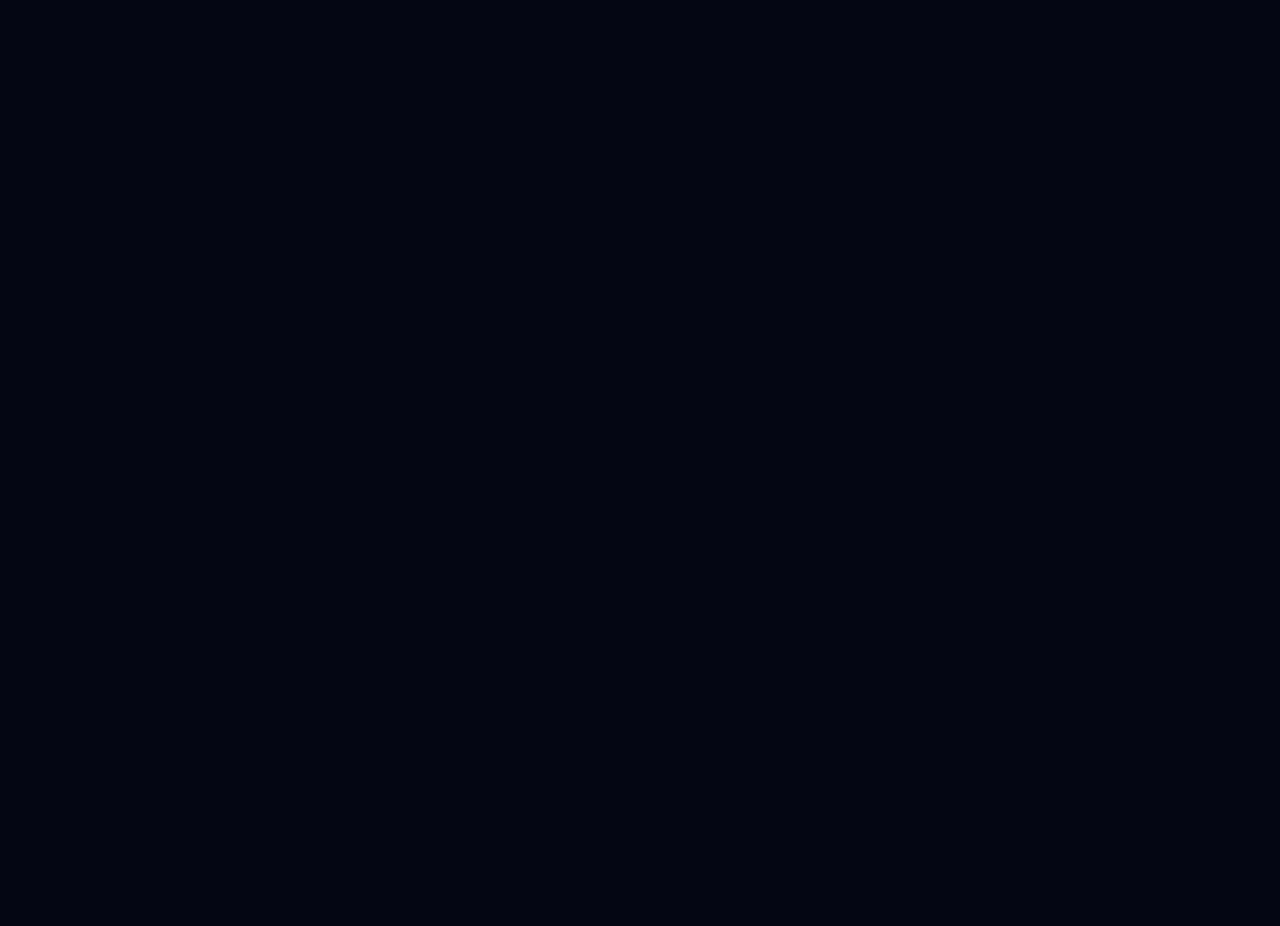
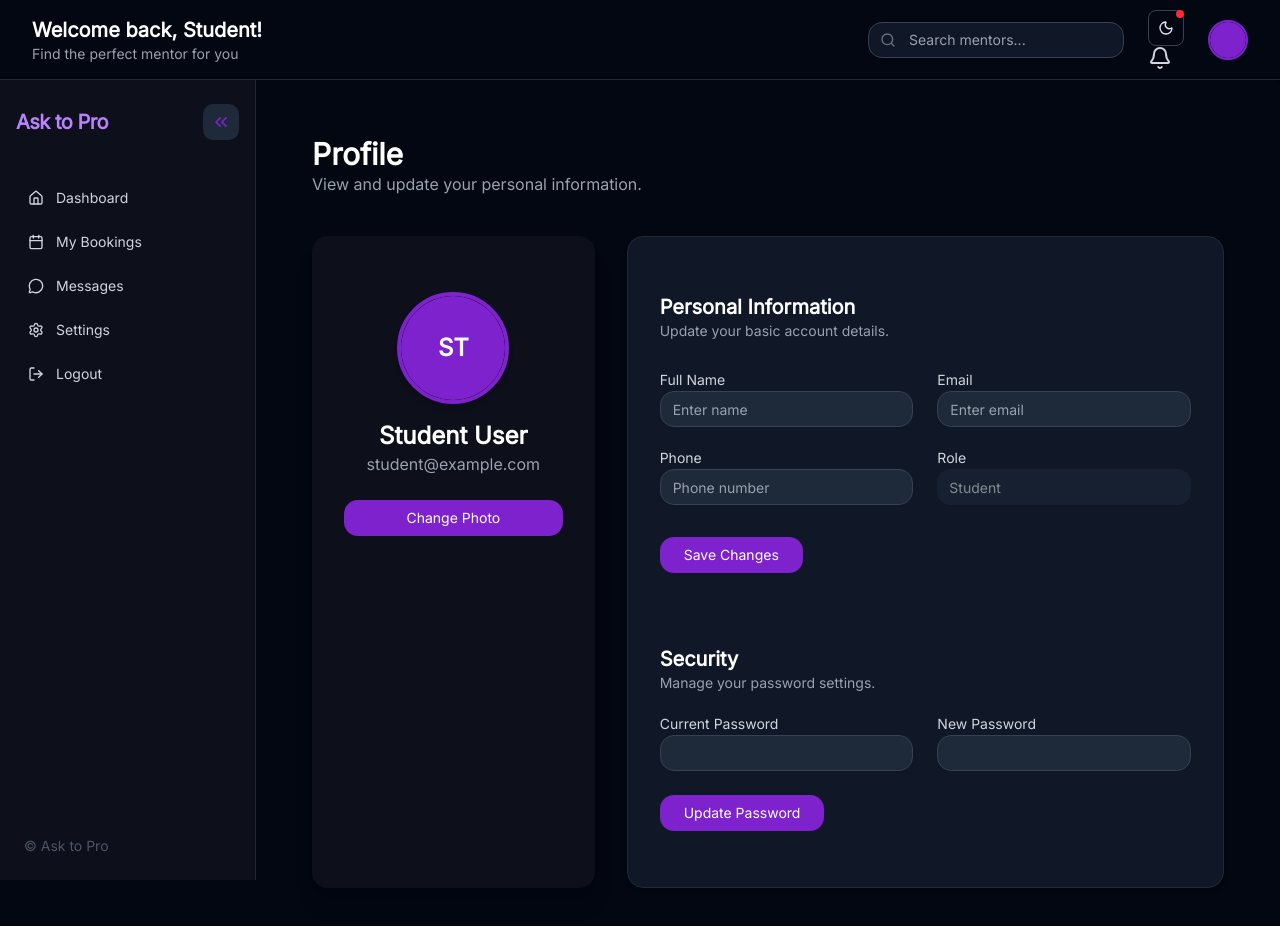
Before and after one commit to Athuldevan/Ask-to-Pro-client, a React (Vite) app: page /user/dashboard/profile in a window 1280 px wide. Before the commit this address had no page. Before the commit the page ends 800 px from the top, so only its background shows below. Built offline with nearby package versions, Linux system fonts and the light colour scheme; no server answers.

Commit message:
feat:Profile view page designed --api returns  200

```diff
--- a/src/App.tsx
+++ b/src/App.tsx
@@ -3,16 +3,19 @@ import { ThemeProvider } from "./components/theme-provider";
 import LandingPage from "./pages/landingPage";
 import LoginPage from "./pages/loginpage";
 import Dashboard from "./pages/Dashboard";
+import Profile from "./pages/profile";
+
 
 export default function App() {
   return (
     <ThemeProvider defaultTheme="dark" storageKey="vite-ui-theme">
-
       <BrowserRouter>
         <Routes>
           <Route path="/" element={<LandingPage />} />
           <Route path="/login" element={<LoginPage />} />
-            <Route path="/user/dashboard" element={<Dashboard/>} />
+          <Route path="/user/dashboard" element={<Dashboard />}>
+          <Route path ="profile" element={<Profile/>}/>
+          </Route>
         </Routes>
       </BrowserRouter>
     </ThemeProvider>
--- /dev/null
+++ b/src/lib/slices/authApi.ts
@@ -0,0 +1,44 @@
+import { createApi, fetchBaseQuery } from "@reduxjs/toolkit/query/react";
+import type { RootState } from "@/store";
+
+export const authApi = createApi({
+  reducerPath: "authApi",
+  baseQuery: fetchBaseQuery({
+    baseUrl: import.meta.env.VITE_AUTH_SERVICE_URL,
+    credentials: "include",
+    prepareHeaders: (headers, { getState }) => {
+     const store = getState() as RootState
+      const token =  store.auth.acessToken;
+      if(!token) console.log("Sorry Token is not found")
+    if (token) {
+      headers.set("authorization", `Bearer ${token}`);
+    }
+    return headers;
+  },
+  }),
+  endpoints: (builder) => ({
+    login: builder.mutation({
+      query: (data) => ({
+        url: "/login",
+        method: "POST",
+        body: data,
+      }),
+    }),
+
+    logout : builder.mutation<void,void>({
+     query :()=> ({
+      url  :"/logout",
+      method:'POST'
+     })
+    }),
+
+    viewProfile: builder.query({
+      query: () => ({
+        url: "/me",
+        method: "GET",
+      }),
+    }),
+  }),
+});
+
+export const { useLoginMutation, useViewProfileQuery, useLogoutMutation } = authApi;
--- a/src/lib/slices/authSlice.ts
+++ b/src/lib/slices/authSlice.ts
@@ -1,17 +1,39 @@
-import { createApi, fetchBaseQuery } from '@reduxjs/toolkit/query/react';
+import { createSlice } from "@reduxjs/toolkit";
 
-export const authApi = createApi({
-  reducerPath: 'authApi',
-  baseQuery: fetchBaseQuery({ baseUrl: import.meta.env.VITE_AUTH_SERVICE_URL , credentials:'include'}),
-  endpoints: (builder) => ({
-    login: builder.mutation({
-      query: (credentials) => ({
-        url: '/login',
-        method: 'POST',
-        body: credentials,
-      }),
-    }),
-  }),
+
+interface IUser {
+  _id : string;
+  name : string;
+  email:string;
+
+
+};
+
+interface Authstate {
+  acessToken: string | null;
+  user:IUser | null
+}
+
+const initialState: Authstate = {
+  acessToken: null,
+  user: null
+};
+
+const authSlice = createSlice({
+  name: "auth",
+  initialState,
+  reducers: {
+    setCredentials: (state, action) => {
+      state.acessToken = action.payload.acessToken;
+      state.user = action.payload.user;
+    },
+    logout: (state) => {
+      state.acessToken = null;
+      state.user = null;
+    },
+  },
 });
 
-export const {useLoginMutation} = authApi;
+
+export const {setCredentials, logout} = authSlice.actions;
+export default authSlice.reducer
--- a/src/pages/Dashboard/components/Header.tsx
+++ b/src/pages/Dashboard/components/Header.tsx
@@ -2,14 +2,16 @@ import { Input } from "@/components/ui/input";
 import { Bell, Search } from "lucide-react";
 import { Avatar, AvatarFallback, AvatarImage } from "@/components/ui/avatar";
 import { ModeToggle } from "@/components/mode-toggle";
+import { Link } from "react-router";
 
 export default function Header() {
   return (
-    <header className="w-full h-20
+    <header
+      className="w-full h-20
         bg-white dark:bg-gray-950
         border-b border-gray-200 dark:border-gray-800
-        flex items-center justify-between px-8 shadow-sm">
-
+        flex items-center justify-between px-8 shadow-sm"
+    >
       {/* Left Section */}
       <div>
         <h1 className="text-xl font-bold text-gray-900 dark:text-white">
@@ -22,12 +24,13 @@ export default function Header() {
 
       {/* Right Section */}
       <div className="flex items-center gap-6">
-
         {/* Search Box */}
         <div className="relative">
-          <Search className="absolute left-3 top-1/2 -translate-y-1/2
+          <Search
+            className="absolute left-3 top-1/2 -translate-y-1/2
              text-gray-400 dark:text-gray-500
-             h-4 w-4" />
+             h-4 w-4"
+          />
 
           <Input
             placeholder="Search mentors..."
@@ -43,7 +46,7 @@ export default function Header() {
 
         {/* Notifications */}
         <div className="relative cursor-pointer">
-            <ModeToggle/>
+          <ModeToggle />
           <Bell className="text-gray-600 dark:text-gray-300 w-6 h-6 hover:text-[#7e22ce] transition" />
 
           {/* Red Ping */}
@@ -51,12 +54,12 @@ export default function Header() {
         </div>
 
         {/* Avatar */}
-        <Avatar className="h-10 w-10 border-2 border-[#7e22ce]">
-          <AvatarImage src="" />
-          <AvatarFallback className="bg-[#7e22ce] text-white font-bold">
-            ST
-          </AvatarFallback>
-        </Avatar>
+        <Link to = "/user/dashboard/profile">
+          <Avatar className="h-10 w-10 border-2 border-[#7e22ce]">
+            <AvatarImage src="" />
+            <AvatarFallback className="bg-[#7e22ce] text-white font-bold"></AvatarFallback>
+          </Avatar>
+        </Link>
       </div>
     </header>
   );
--- a/src/pages/Dashboard/components/Sidebar.tsx
+++ b/src/pages/Dashboard/components/Sidebar.tsx
@@ -1,20 +1,26 @@
 import { useState } from "react";
 import { Button } from "@/components/ui/button";
-import { Link, useLocation } from "react-router";
+import {  Link, useLocation } from "react-router";
 import { cn } from "@/lib/utils";
-import { ChevronsLeft, ChevronsRight, Home, Calendar, MessageCircle, Settings } from "lucide-react";
+import { ChevronsLeft, ChevronsRight, Home, Calendar, MessageCircle, Settings, icons } from "lucide-react";
+import { useLogoutMutation } from "@/lib/slices/authApi";
 
 export default function Sidebar() {
   const location = useLocation();
   const [collapsed, setCollapsed] = useState(false);
+  const [logout] = useLogoutMutation()
 
   const sidebarLinks = [
     { label: "Dashboard", href: "/user/dashboard", icon: Home },
     { label: "My Bookings", href: "/mybookings", icon: Calendar },
     { label: "Messages", href: "/messages", icon: MessageCircle },
     { label: "Settings", href: "/setting", icon: Settings },
+    {label : "Logout", href : "/", icon : icons.LogOut}
   ];
 
+function handleLogout() {
+logout();
+}
   return (
     <nav
       className={cn(
@@ -52,7 +58,7 @@ export default function Sidebar() {
 
           return (
             <Link key={item.href} to={item.href}>
-              <Button
+              <Button onClick={()=> item.label === 'logout' ? handleLogout : undefined}
                 variant="ghost"
                 className={cn(
                   "w-full flex items-center gap-3 justify-start rounded-lg font-medium transition",
@@ -75,7 +81,7 @@ export default function Sidebar() {
       <div className="flex-1" />
 
       {/* Footer */}
-      {!collapsed && (
+      {!collapsed &&(
         <p className="px-6 pb-6 text-gray-500 dark:text-gray-600 text-sm">
           © Ask to Pro
         </p>
--- a/src/pages/Dashboard/index.tsx
+++ b/src/pages/Dashboard/index.tsx
@@ -1,3 +1,4 @@
+import { Outlet } from "react-router";
 import Header from "./components/Header";
 import Sidebar from "./components/Sidebar";
 
@@ -7,6 +8,10 @@ export default function Dashboard() {
       <Header />
       <div className="flex h-screen">
         <Sidebar />
+        <div className="flex-1 p-4">
+
+          <Outlet/>
+        </div>
       </div>
     </>
   );
--- /dev/null
+++ b/src/pages/profile/index.tsx
@@ -0,0 +1,153 @@
+import { Card, CardContent } from "@/components/ui/card";
+import { Avatar, AvatarFallback, AvatarImage } from "@/components/ui/avatar";
+import { Input } from "@/components/ui/input";
+import { Button } from "@/components/ui/button";
+import { Label } from "@/components/ui/label";
+import { useViewProfileQuery } from "@/lib/slices/authApi";
+
+export default function ProfilePage() {
+    const {data:user, isLoading, isError} = useViewProfileQuery();
+    console.log(user)
+  return (
+    <div className="w-full min-h-screen p-10 bg-white dark:bg-gray-950">
+
+      {/* Header */}
+      <div className="mb-10">
+        <h1 className="text-3xl font-bold text-gray-900 dark:text-white">
+          Profile
+        </h1>
+        <p className="text-gray-500 dark:text-gray-400">
+          View and update your personal information.
+        </p>
+      </div>
+
+      {/* BODY */}
+      <div className="grid grid-cols-1 lg:grid-cols-3 gap-8">
+
+        {/* LEFT: Profile Card */}
+        <Card className="col-span-1 bg-[#faf5ff] dark:bg-[#0d0f1a] border-none shadow-xl rounded-2xl">
+          <CardContent className="p-8 flex flex-col items-center">
+
+            {/* Avatar */}
+            <Avatar className="h-28 w-28 border-4 border-[#7e22ce] shadow-md">
+              <AvatarImage src="" />
+              <AvatarFallback className="bg-[#7e22ce] text-white text-2xl font-bold">
+                ST
+              </AvatarFallback>
+            </Avatar>
+
+            {/* Name */}
+            <h2 className="mt-4 text-2xl font-semibold text-gray-900 dark:text-white">
+              Student User
+            </h2>
+            <p className="text-gray-500 dark:text-gray-400">student@example.com</p>
+
+            {/* Button */}
+            <Button className="mt-6 w-full bg-[#7e22ce] hover:bg-[#6c1fa5] text-white rounded-xl">
+              Change Photo
+            </Button>
+
+          </CardContent>
+        </Card>
+
+        {/* RIGHT: Form Section */}
+        <Card className="col-span-2 bg-white dark:bg-gray-900 border border-gray-200 dark:border-gray-800 shadow-md rounded-2xl">
+          <CardContent className="p-8 space-y-8">
+
+            {/* Personal Info Title */}
+            <div>
+              <h3 className="text-xl font-semibold text-gray-900 dark:text-white">
+                Personal Information
+              </h3>
+              <p className="text-gray-500 dark:text-gray-400 text-sm">
+                Update your basic account details.
+              </p>
+            </div>
+
+            {/* Form Grid */}
+            <div className="grid grid-cols-1 md:grid-cols-2 gap-6">
+
+              <div>
+                <Label className="text-gray-700 dark:text-gray-300">Full Name</Label>
+                <Input
+                  placeholder="Enter name"
+                  className="mt-1 rounded-xl bg-white dark:bg-gray-800 border-gray-300 dark:border-gray-700
+                  focus-visible:ring-[#7e22ce]"
+                />
+              </div>
+
+              <div>
+                <Label className="text-gray-700 dark:text-gray-300">Email</Label>
+                <Input
+                  placeholder="Enter email"
+                  className="mt-1 rounded-xl bg-white dark:bg-gray-800 border-gray-300 dark:border-gray-700
+                  focus-visible:ring-[#7e22ce]"
+                />
+              </div>
+
+              <div>
+                <Label className="text-gray-700 dark:text-gray-300">Phone</Label>
+                <Input
+                  placeholder="Phone number"
+                  className="mt-1 rounded-xl bg-white dark:bg-gray-800 border-gray-300 dark:border-gray-700
+                  focus-visible:ring-[#7e22ce]"
+                />
+              </div>
+
+              <div>
+                <Label className="text-gray-700 dark:text-gray-300">Role</Label>
+                <Input
+                  disabled
+                  value="Student"
+                  className="mt-1 rounded-xl bg-gray-200 dark:bg-gray-800 border-none cursor-not-allowed"
+                />
+              </div>
+            </div>
+
+            <Button className="bg-[#7e22ce] hover:bg-[#6c1fa5] text-white px-6 py-3 rounded-xl">
+              Save Changes
+            </Button>
+
+            {/* Security Section */}
+            <div className="pt-10">
+              <h3 className="text-xl font-semibold text-gray-900 dark:text-white">
+                Security
+              </h3>
+              <p className="text-gray-500 dark:text-gray-400 text-sm">
+                Manage your password settings.
+              </p>
+
+              <div className="grid grid-cols-1 md:grid-cols-2 gap-6 mt-6">
+
+                <div>
+                  <Label className="text-gray-700 dark:text-gray-300">Current Password</Label>
+                  <Input
+                    type="password"
+                    className="mt-1 rounded-xl bg-white dark:bg-gray-800 border-gray-300 dark:border-gray-700
+                    focus-visible:ring-[#7e22ce]"
+                  />
+                </div>
+
+                <div>
+                  <Label className="text-gray-700 dark:text-gray-300">New Password</Label>
+                  <Input
+                    type="password"
+                    className="mt-1 rounded-xl bg-white dark:bg-gray-800 border-gray-300 dark:border-gray-700
+                    focus-visible:ring-[#7e22ce]"
+                  />
+                </div>
+
+              </div>
+
+              <Button className="mt-6 bg-[#7e22ce] hover:bg-[#6c1fa5] text-white px-6 py-3 rounded-xl">
+                Update Password
+              </Button>
+            </div>
+
+          </CardContent>
+        </Card>
+
+      </div>
+    </div>
+  );
+}
```
Also changed, not shown: src/pages/loginpage/components/form.tsx (+10 -3 lines), src/store.ts (+9 -3 lines). Lines whose indentation alone changed are shown as unchanged.
